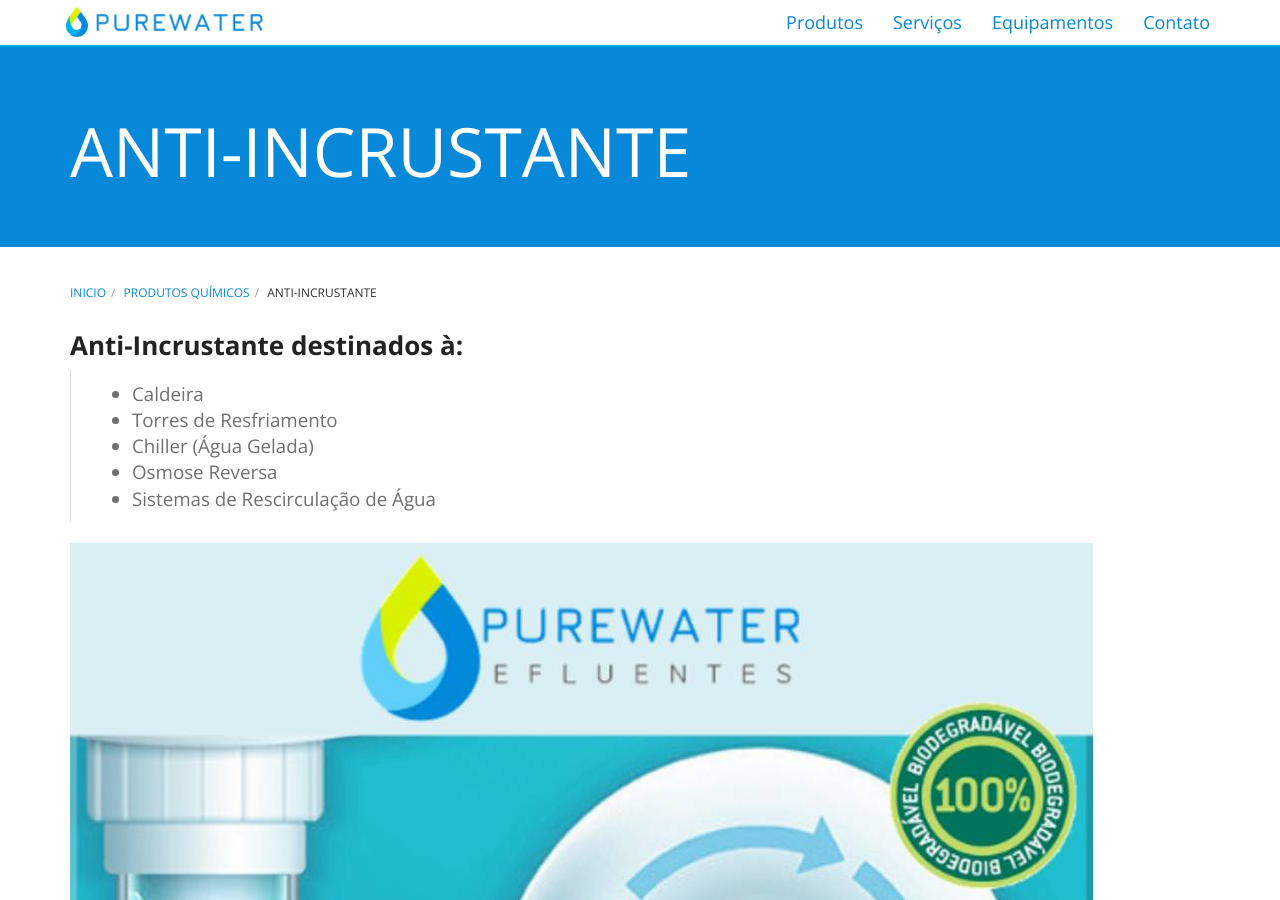
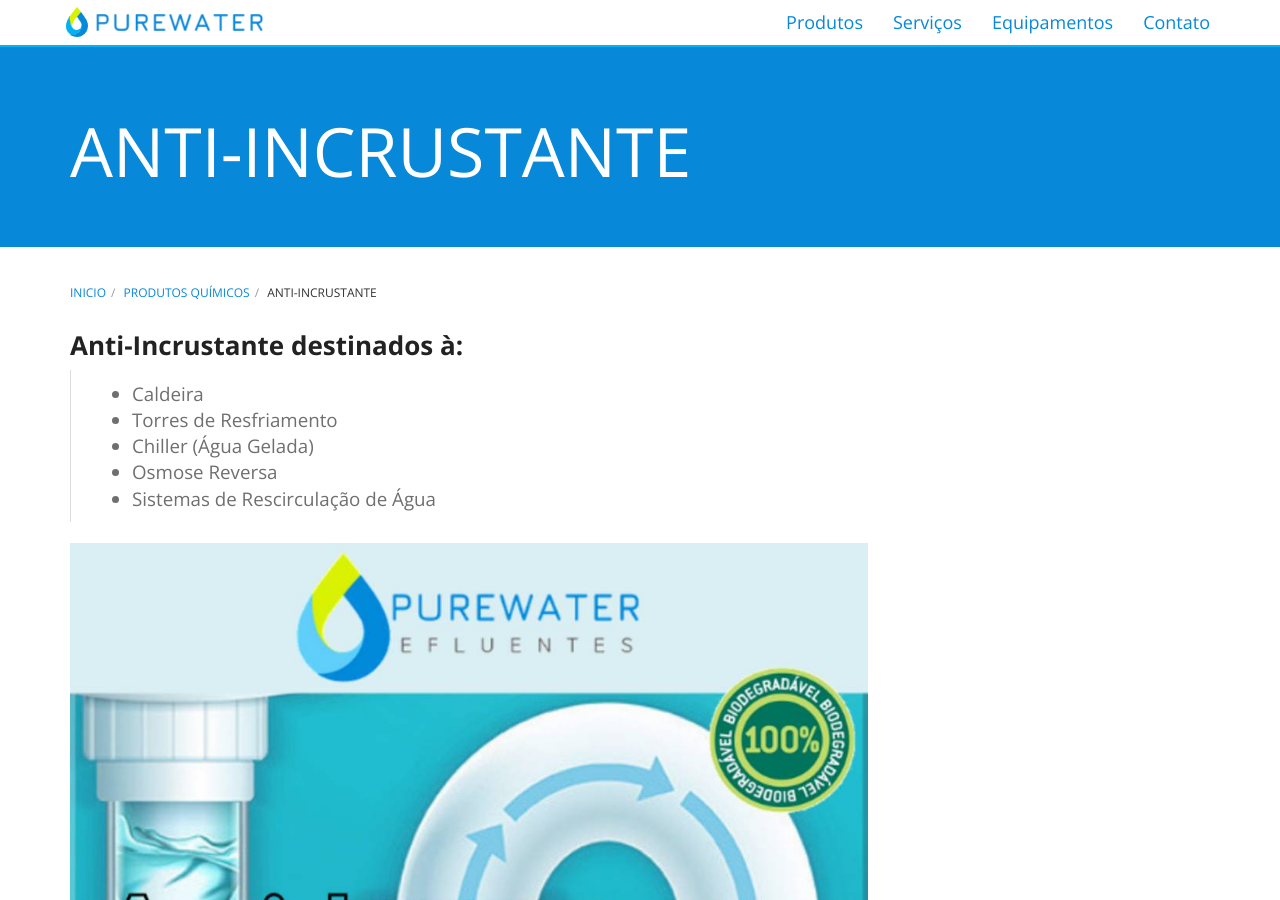
Before and after one commit to purewaterefluentes/purewaterefluentes.github.io, a Jekyll site: the page built from produtos/anti-incrustante.md, in a window 1280 px wide and 900 px high. Built offline with Jekyll 4.4.1, drawn with Linux system fonts in a browser that asks for light colours; nearby versions of some CDN libraries; library files that are not in the unit come from our copies.

Commit message:
Update anti-incrustante.md

```diff
--- a/produtos/anti-incrustante.md
+++ b/produtos/anti-incrustante.md
@@ -14,7 +14,7 @@
 - Sistemas de Rescirculação de Água
 >
 <figure class="figure">
-  <img src="../../website/images/anti_incrustante_agua_caldeira-torre_resfriamento.jpg" class="figure-img img-fluid rounded" alt="Anti-Incrustante para caldeira e torre de resfriamento" style="max-width: 100%;">
+  <img src="../../website/images/anti_incrustante_agua_caldeira-torre_resfriamento.jpg" class="figure-img img-fluid rounded" alt="Anti-Incrustante para caldeira e torre de resfriamento" style="max-width: 70%;">
 </figure>
 
 <img class="img-responsive pull-right" style="max-width: 100%;" src="../../website/images/Anti-Incrustante para Caldeira.png" alt="Anti-Incrustante para caldeira">
```
